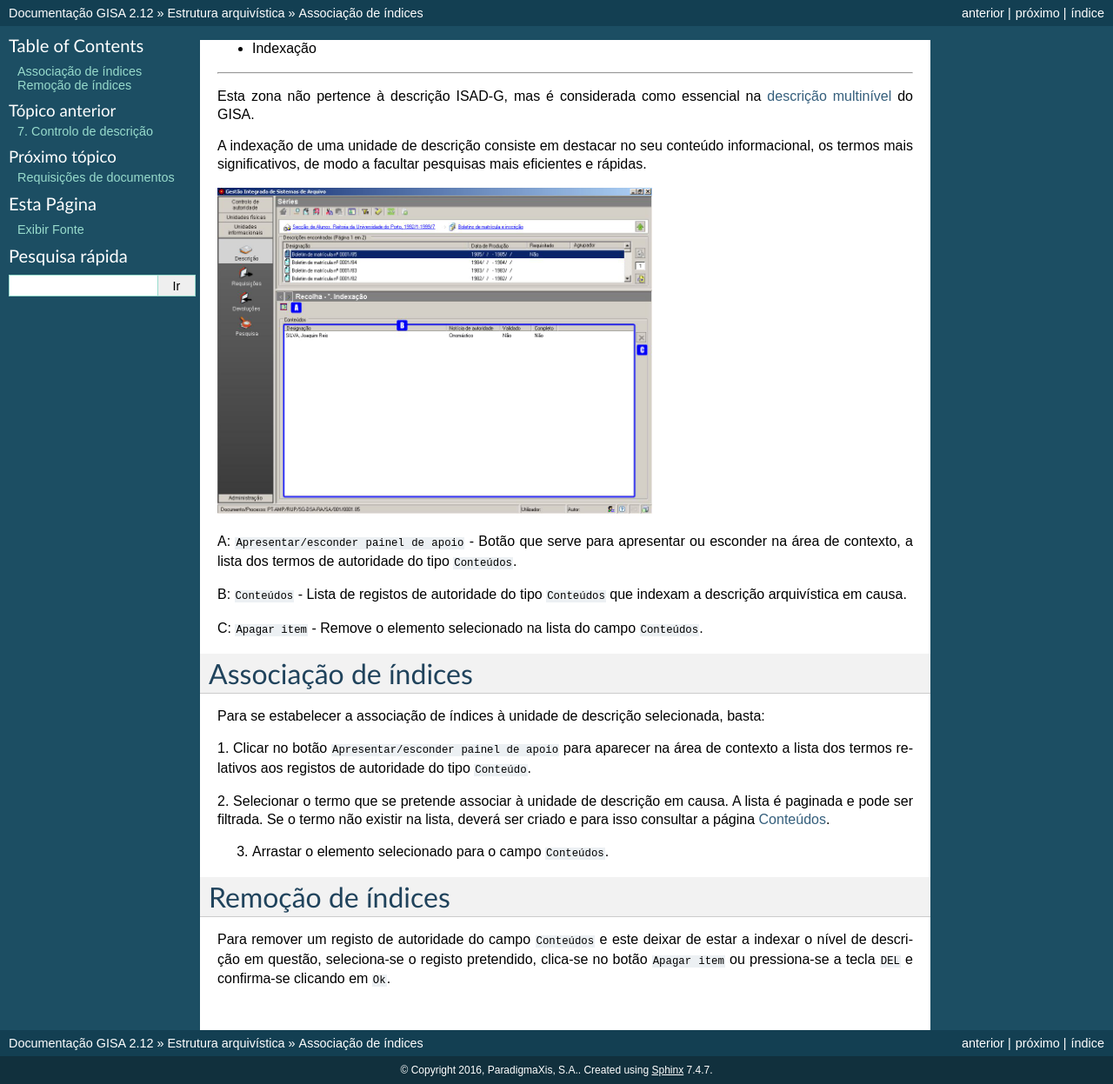
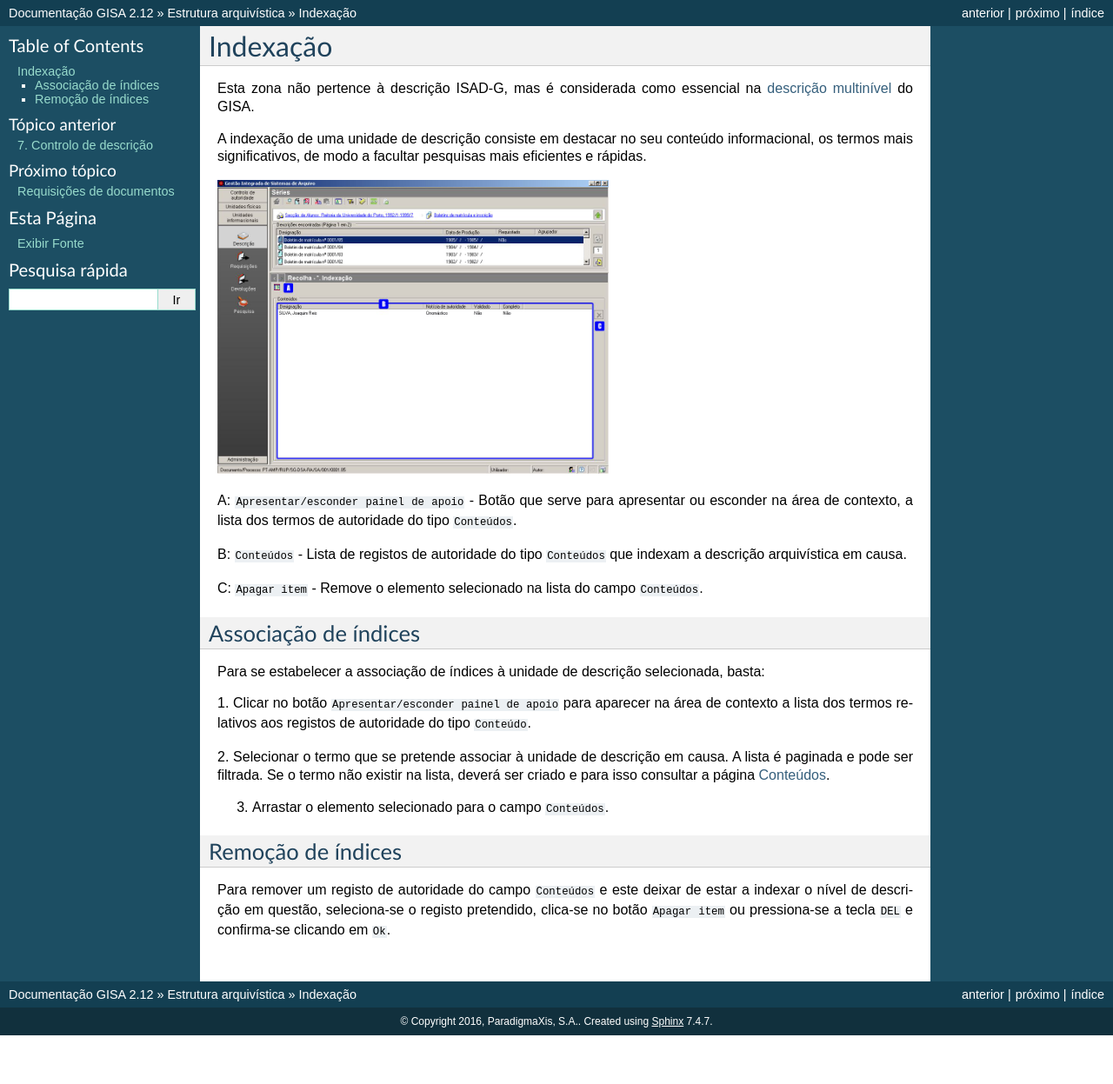
Before and after one commit to ParadigmaXis/gisa, a Sphinx documentation site: the page built from docs/indexacao.rst, in a window 1280 px wide. Shown: the whole page at 87% size. Built offline with Sphinx 7.4.7, drawn with Linux system fonts in a browser that asks for light colours; pages that are not in the unit, such as notebooks, are missing from menus; after the commit the page ends 1191 px from its top, so only the background shows below that.

Commit message:
Image size altered and syntax corrections

```diff
--- a/docs/indexacao.rst
+++ b/docs/indexacao.rst
@@ -1,4 +1,4 @@
-* Indexação
+Indexação
 ===========
 
 Esta zona não pertence à descrição ISAD-G, mas é considerada como
@@ -47,4 +47,4 @@ o registo pretendido, clica-se no botão ``Apagar item`` ou pressiona-se
 a tecla ``DEL`` e confirma-se clicando em ``Ok``.
 
 .. |image0| image:: _static/images/indexacao.jpg
-   :width: 500px
+   :width: 450px
```
